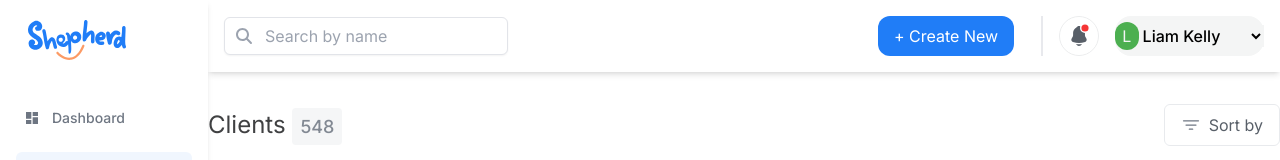
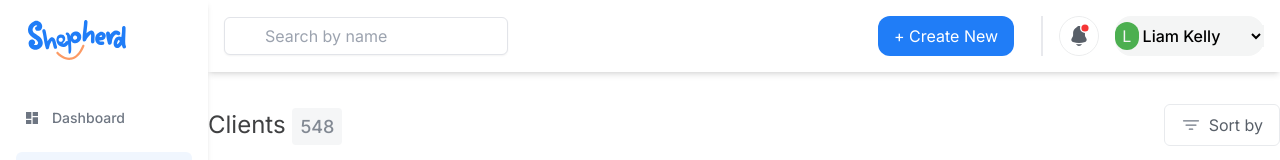
Before and after one commit to Ibinola/shepherd, a React (Create React App) app: page /clients in a window 1280 px wide. Shown: the top 160 px of the page. Built offline with nearby package versions, Linux system fonts and the light colour scheme.

Commit message:
changed icons

```diff
--- a/src/components/Navbar.jsx
+++ b/src/components/Navbar.jsx
@@ -1,8 +1,7 @@
-import { FontAwesomeIcon } from "@fortawesome/react-fontawesome";
-import { faSearch } from "@fortawesome/free-solid-svg-icons";
+import { CiSearch } from "react-icons/ci";
 import Notification from "../assets/svgs/Notification.svg";
 import { useNavigate, useLocation } from "react-router-dom";
-import { IoMdMenu, IoMdClose } from "react-icons/io";
+import { IoMdMenu } from "react-icons/io";
 
 const Navbar = ({ toggleSidebar }) => {
   const location = useLocation();
@@ -32,8 +31,8 @@ const Navbar = ({ toggleSidebar }) => {
         {!hideOnPaths.includes(location.pathname) && (
           <div className="relative max-w-md hidden md:flex">
             <span className="absolute inset-y-0 left-0 flex items-center pl-3">
-              <FontAwesomeIcon
-                icon={faSearch}
+              <react-icon
+                icon={<CiSearch />}
                 className="text-gray-400 focus:text-[#207df7]"
               />
             </span>
```
Also changed, not shown: 1 other file (tests, documents, lock files or other folders).
